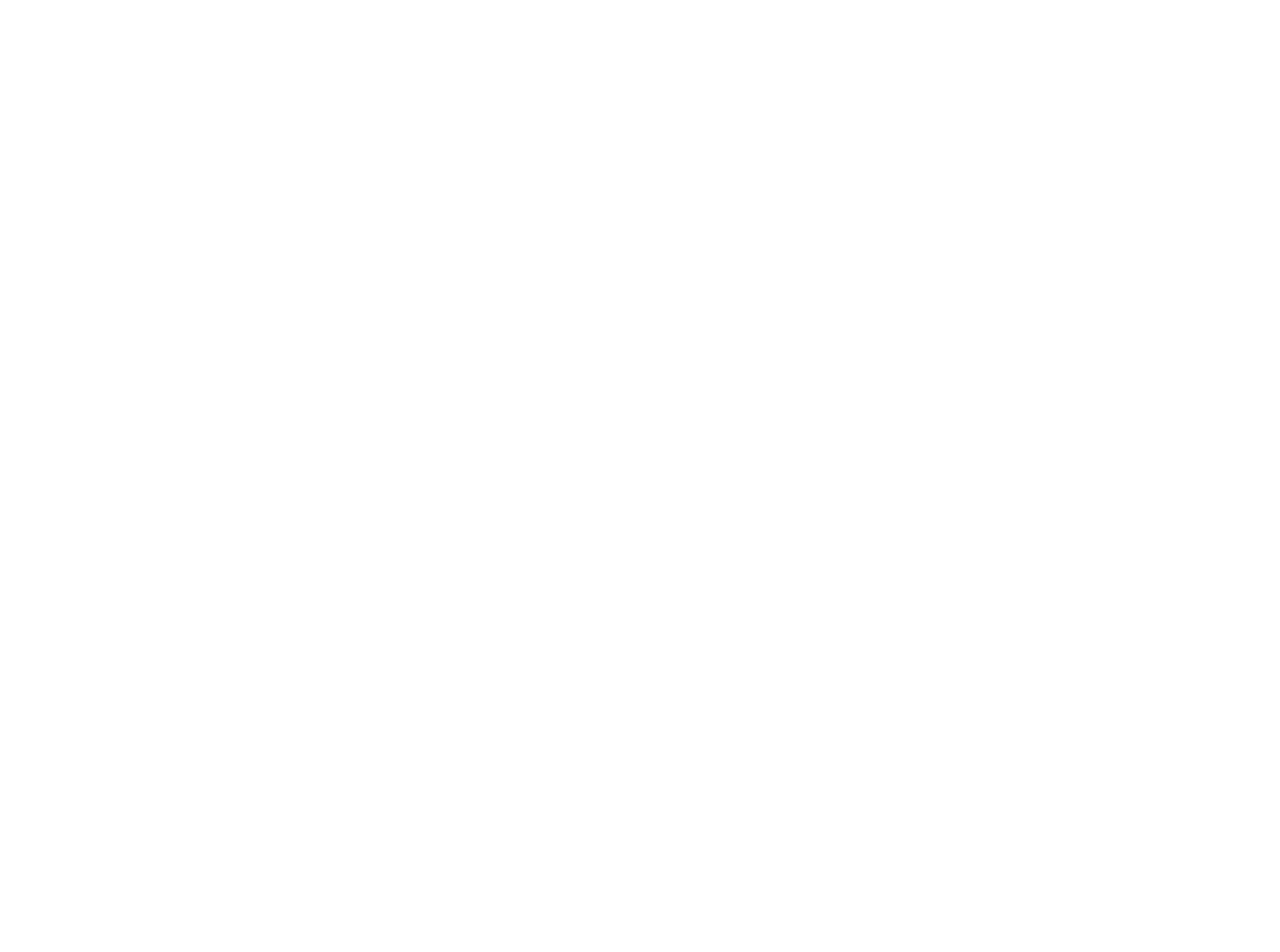
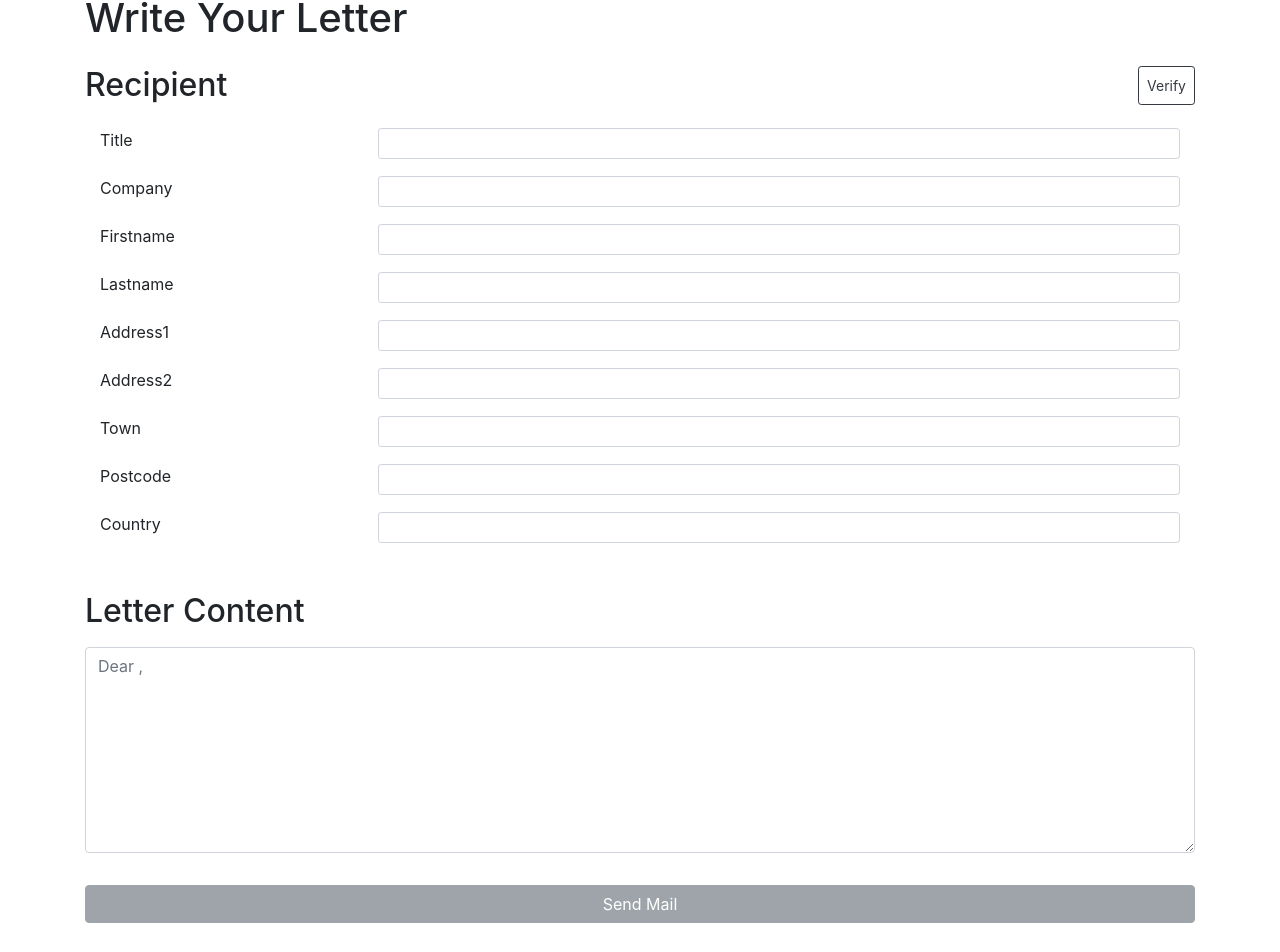
Before and after one commit to holistic-web/e-mailr, a Nuxt app in the folder web-app/: page /write in a window 1280 px wide. Before the commit this address had no page. Shown: the part 94-1046 px from the top of the page. Before the commit the page ends 800 px from the top, so only its background shows below. Built offline with nearby package versions, Linux system fonts and the light colour scheme.

Commit message:
feat: add page from which we can send letters

```diff
--- /dev/null
+++ b/web-app/pages/write.vue
@@ -0,0 +1,128 @@
+<template>
+  <section class="emailr-page">
+    <b-container class="emailr-content">
+      <h1 class="emailr__title">Write Your Letter</h1>
+
+      <section class="emailr-content-item">
+        <div class="Write__recipientHeader">
+          <h2 class="emailr-subtitle">Recipient</h2>
+          <b-button variant="outline-dark" size="sm" class="Write__recipientVerify">
+            Verify
+          </b-button>
+        </div>
+
+        <b-row
+          v-for="(field, i) in recipientFields"
+          :key="i"
+          class="emailr-content-item"
+        >
+          <b-col sm="3">
+            <label
+              class="Write__recipientLabel"
+              :for="`Write__recipientField-${field}`"
+              v-text="field"
+            />
+          </b-col>
+          <b-col sm="9">
+            <b-form-input
+              :id="`Write__recipientField-${field}`"
+              v-model="recipient[field]"
+              size="sm"
+              :required="true"
+            />
+          </b-col>
+        </b-row>
+      </section>
+
+      <section class="emailr-content-item">
+        <h2 class="emailr-subtitle">Letter Content</h2>
+        <b-form-textarea
+          v-model="letterContent"
+          class="emailr-content-item"
+          :placeholder="placeholderText"
+          rows="8"
+        />
+      </section>
+
+      <b-button
+        :disabled="isSendButtonDisabled"
+        @click="onSendButtonClick"
+      >
+        Send Mail
+      </b-button>
+    </b-container>
+  </section>
+</template>
+
+<script lang="ts">
+import Vue from 'vue';
+
+export default Vue.extend({
+  data: () => ({
+    // Recipient schema as per https://www.stannp.com/uk/direct-mail-api/letters
+    recipient: {
+      title: '',
+      company: '',
+      firstname: '',
+      lastname: '',
+      address1: '',
+      address2: '',
+      town: '',
+      postcode: '',
+      country: '',
+    },
+    letterContent: ''
+  }),
+  computed: {
+    recipientFields(): Array<string> {
+      return Object.keys(this.recipient);
+    },
+    placeholderText() {
+      return `Dear ${this.recipient.firstname},`;
+    },
+    isSendButtonDisabled() {
+      this.recipientFields.forEach(field => {
+        // @ts-ignore (due to type error on reading "recipient[field]")
+        if (!this.recipient[field]) return true;
+      });
+      if (!this.letterContent) return true;
+      return false;
+    }
+  },
+  methods: {
+    onVerifyClick() {
+      // TODO: implement this
+      // check the address is valid against Stannp
+      // perhaps can do this (debounced) on input change and remove this button
+    },
+    onSendButtonClick() {
+      // TODO: implement this
+      // take the user to the payment flow
+      // perhaps make a record of the mail in our database at this point
+    }
+  },
+});
+</script>
+
+<style lang="scss">
+@import '../styles/classes';
+
+.Write {
+
+  &__recipientHeader {
+    display: flex;
+    flex-direction: row;
+    justify-content: space-between;
+  }
+
+  &__recipientVerify {
+    height: fit-content;
+    padding: 0.5rem;
+  }
+
+  &__recipientLabel {
+    text-transform: capitalize;
+  }
+
+}
+</style>
```
